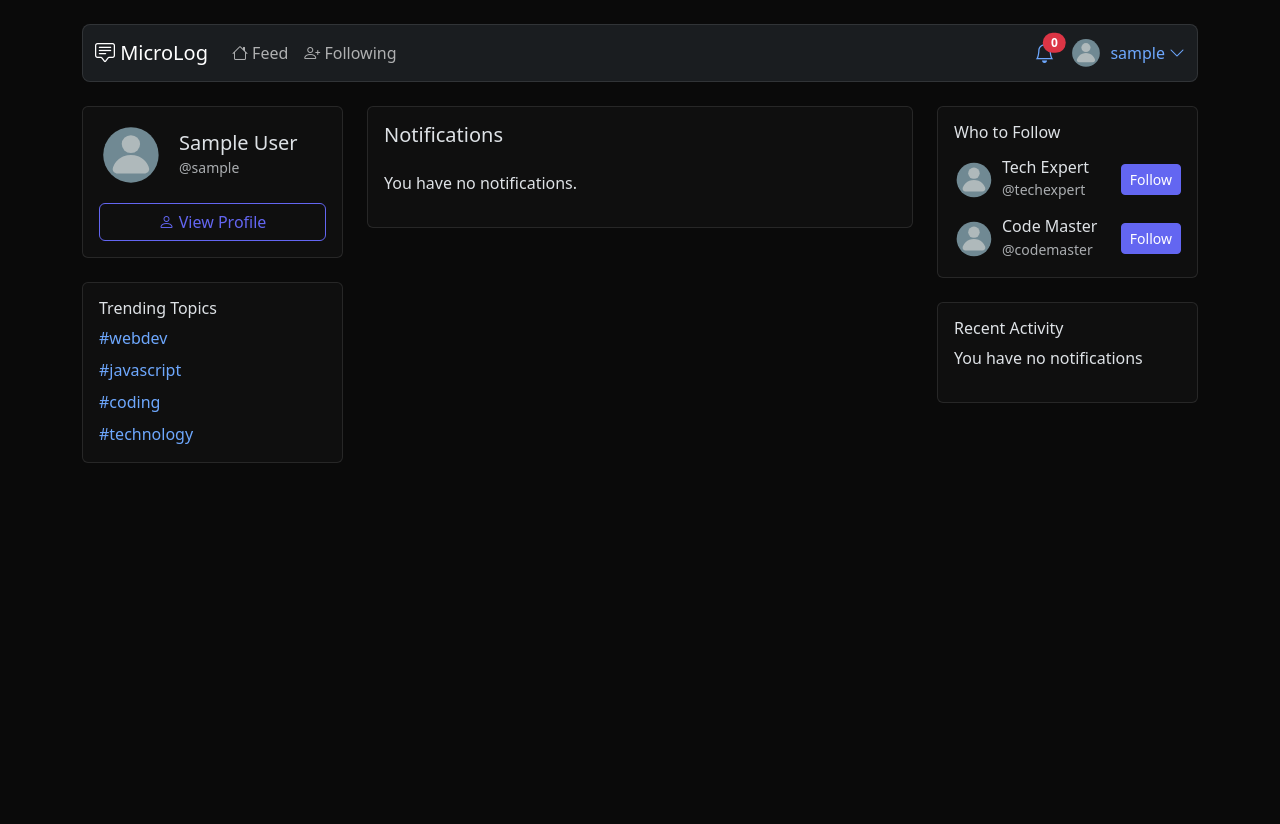
After one commit to Fus3n/microlog, a Node server app: page /notifications in a window 1280 px wide. The commit adds this page. Run offline with Node 20, Linux system fonts and the light colour scheme; the visitor is signed in with stand-in values (Sample User, id 1); some libraries are stand-ins or nearby versions.

Commit message:
Enhance user profile display and add notifications route
- Added a new route for notifications in app.js.
- Updated the check-mark SVG to use a path for the verified user icon.
- Modified user profile views (me.ejs and profile.ejs) to display a verification badge next to the user's name if they are verified.

```diff
--- a/app.js
+++ b/app.js
@@ -16,11 +16,10 @@ const { getLanding } = require("./controllers/landingController");
 const { getLoginPage, getRegisterPage } = require("./controllers/loginRegisterController")
 const { createPost, getPostPage } = require("./controllers/postController")
 const { followUser, unfollowUser } = require("./controllers/followController")
+const { getNotificationPage } = require("./controllers/notificationsController")
 
 const { protect } = require("./middleware/auth");
 
-// routes
-// const feedRoutes = require("./routes/feedRoutes");
 
 // Initialize Express app
 const app = express();
@@ -48,8 +47,6 @@ app.use(fileUpload({useTempFiles: true})) // configure it
 app.set('view engine', 'ejs');
 app.set('views', path.join(__dirname, 'views'));
 
-const router = express.Router()
-
 // Routes
 // Home page
 app.get("/", getLanding);
@@ -74,6 +71,7 @@ app.get("/explore", (req, res) => {
 
 // Profile Routes
 app.get("/me", protect, getMe);
+app.get("/notifications", protect, getNotificationPage)
 app.get("/me/edit", protect, profileEdit);
 app.put("/me/edit", protect, updateProfile);
 
--- /dev/null
+++ b/controllers/notificationsController.js
@@ -0,0 +1,15 @@
+const User = require('../models/User');
+
+
+
+const getNotificationPage = (req, res) => {
+    res.render('notifications', {
+        title: 'Notifications - MicroLog',
+        user: req.user // Pass the user object to the view
+    });
+}
+
+
+module.exports = {
+    getNotificationPage
+}
--- /dev/null
+++ b/views/notifications.ejs
@@ -0,0 +1,39 @@
+<!DOCTYPE html>
+<html lang="en" data-bs-theme="dark">
+<%- include("partials/_head") %>
+<body>
+    <div class="container mt-4">
+        <%- include("partials/_nav") %>
+
+        <div class="row">
+            <!-- Left Sidebar -->
+            <%- include("partials/_left_sidebar") %>
+
+            <div class="col-md-6">
+                <div class="card post-card mb-4">
+                    <div class="card-body">
+                        <h5 class="card-title mb-4">Notifications</h5>
+                        <% if (user.notifications.length > 0) { %>
+                            <% user.notifications.forEach(noti => { %>
+                                <div class="d-flex align-items-center mb-3">
+                                    <i class="<%= noti?.icon %> fs-4 me-3"></i>
+                                    <div>
+                                        <p class="mb-0"><%= noti?.title %></p>
+                                        <small class="text-muted"><%= noti?.timestamp %></small>
+                                    </div>
+                                </div>
+                            <% }) %>
+                        <% } else { %>
+                            <p>You have no notifications.</p>
+                        <% } %>
+                    </div>
+                </div>
+            </div>
+
+            <!-- Right Sidebar -->
+            <%- include("partials/_right_sidebar") %>
+
+        </div>
+    </div>
+</body>
+</html>
```
Also changed, not shown: views/me.ejs (+6 -1 lines), views/profile.ejs (+6 -1 lines), public/images/check-mark.svg.
